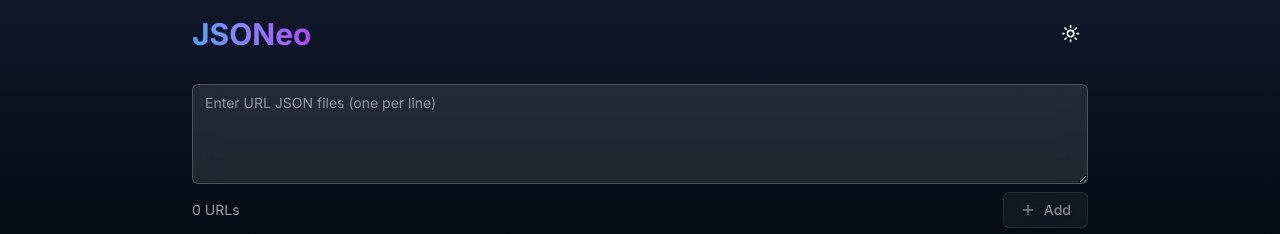
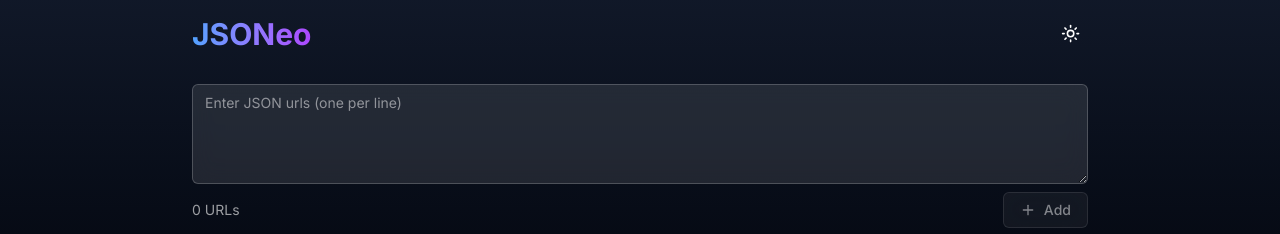
Before and after one commit to getFrontend/app-json-downloader, a Next.js app: page / in a window 1280 px wide. Shown: the top 234 px of the page. Built offline with nearby package versions, Linux system fonts and the light colour scheme.

Commit message:
update placeholder

```diff
--- a/src/components/ui/url-input.tsx
+++ b/src/components/ui/url-input.tsx
@@ -65,7 +65,7 @@
               "bg-white/10 backdrop-blur-md border-white/20 min-h-[100px] resize-y",
               className
             )}
-            placeholder="Enter URL JSON files (one per line)"
+            placeholder="Enter JSON urls (one per line)"
             required
             {...props}
             ref={ref}
```
